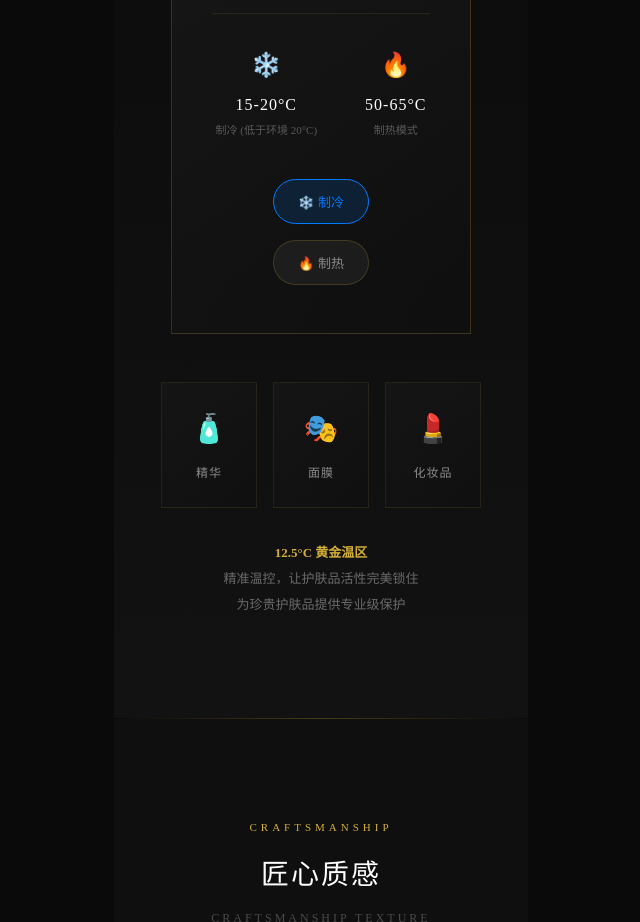
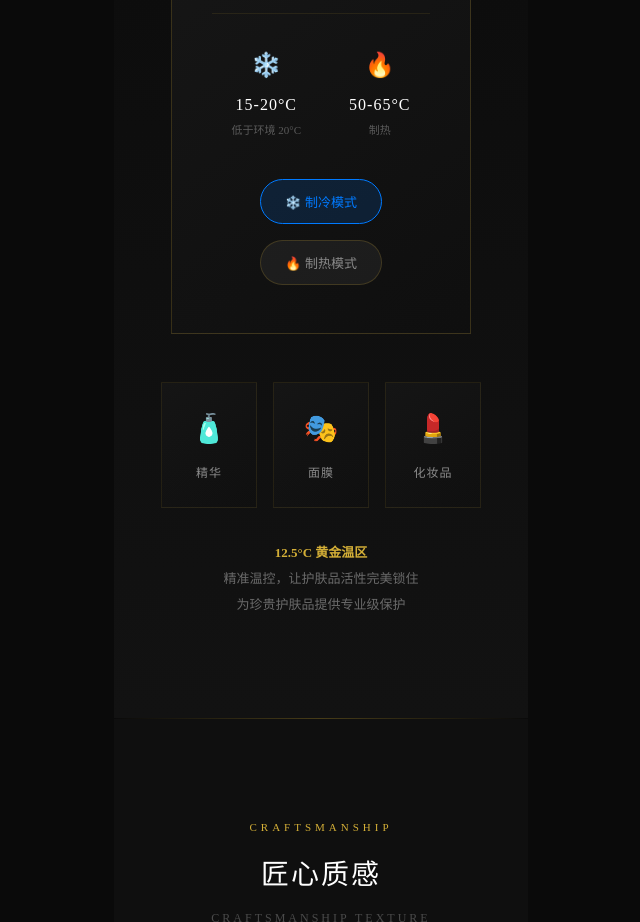
Before and after one commit to z-q-88/tripcoll-product-page, a website: page design-b2b-luxury.html in a window 1280 px wide. Shown: the part 2980-3902 px from the top of the page, without its empty margins (319-959 px from the left). Drawn offline with Linux system fonts and the light colour scheme.

Commit message:
优化 B2B 版本：移除制冷制热重复标签

```diff
--- a/design-b2b-luxury.html
+++ b/design-b2b-luxury.html
@@ -1019,21 +1019,21 @@
                     <div class="temp-range-item">
                         <div class="temp-range-icon">❄️</div>
                         <div class="temp-range-value">15-20°C</div>
-                        <div class="temp-range-label">制冷 (低于环境 20°C)</div>
+                        <div class="temp-range-label">低于环境 20°C</div>
                     </div>
                     <div class="temp-range-item">
                         <div class="temp-range-icon">🔥</div>
                         <div class="temp-range-value">50-65°C</div>
-                        <div class="temp-range-label">制热模式</div>
+                        <div class="temp-range-label">制热</div>
                     </div>
                 </div>
 
                 <div style="margin-top: 32px;">
                     <button class="temp-mode-btn cold active" onclick="setTempMode('cold')">
-                        ❄️ 制冷
+                        ❄️ 制冷模式
                     </button>
                     <button class="temp-mode-btn heat" onclick="setTempMode('heat')">
-                        🔥 制热
+                        🔥 制热模式
                     </button>
                 </div>
             </div>
```
